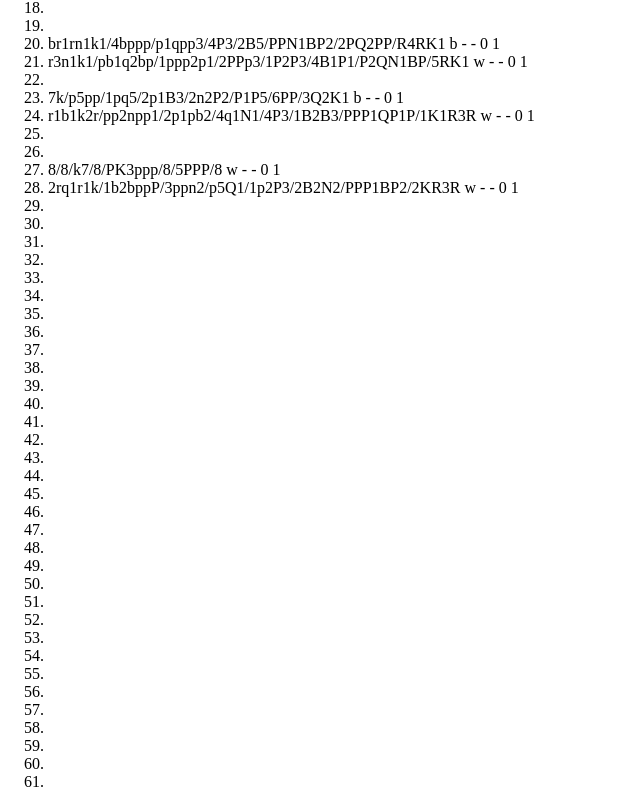
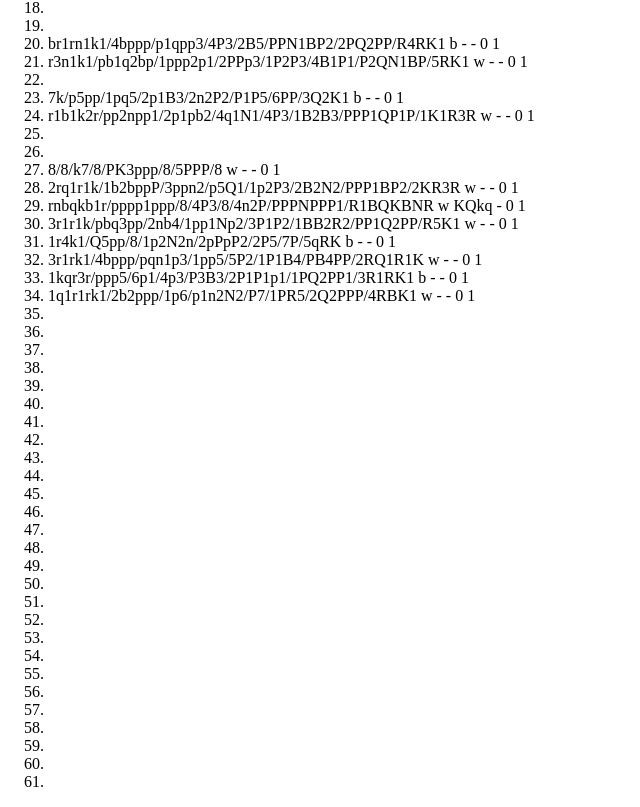
Before and after one commit to thoduerr/thoduerr.github.io, a plain HTML site: page chess/Schach_Zug_um_Zug.html in a window 1280 px wide. Shown: the part 1599-2406 px from the top of the page, without its empty margins (0-640 px from the left). Drawn offline with Linux system fonts and the light colour scheme.

Commit message:
Add diagrams

```diff
--- a/chess/Schach_Zug_um_Zug.html
+++ b/chess/Schach_Zug_um_Zug.html
@@ -102,12 +102,12 @@
         <li></li>
         <li>8/8/k7/8/PK3ppp/8/5PPP/8 w - - 0 1</li>
         <li>2rq1r1k/1b2bppP/3ppn2/p5Q1/1p2P3/2B2N2/PPP1BP2/2KR3R w - - 0 1</li>
-        <li></li>
-        <li></li>
-        <li></li>
-        <li></li>
-        <li></li>
-        <li></li>
+        <li>rnbqkb1r/pppp1ppp/8/4P3/8/4n2P/PPPNPPP1/R1BQKBNR w KQkq - 0 1</li>
+        <li>3r1r1k/pbq3pp/2nb4/1pp1Np2/3P1P2/1BB2R2/PP1Q2PP/R5K1 w - - 0 1</li>
+        <li>1r4k1/Q5pp/8/1p2N2n/2pPpP2/2P5/7P/5qRK b - - 0 1</li>
+        <li>3r1rk1/4bppp/pqn1p3/1pp5/5P2/1P1B4/PB4PP/2RQ1R1K w - - 0 1</li>
+        <li>1kqr3r/ppp5/6p1/4p3/P3B3/2P1P1p1/1PQ2PP1/3R1RK1 b - - 0 1</li>
+        <li>1q1r1rk1/2b2ppp/1p6/p1n2N2/P7/1PR5/2Q2PPP/4RBK1 w - - 0 1</li>
         <li></li>
         <li></li>
         <li></li>
```
